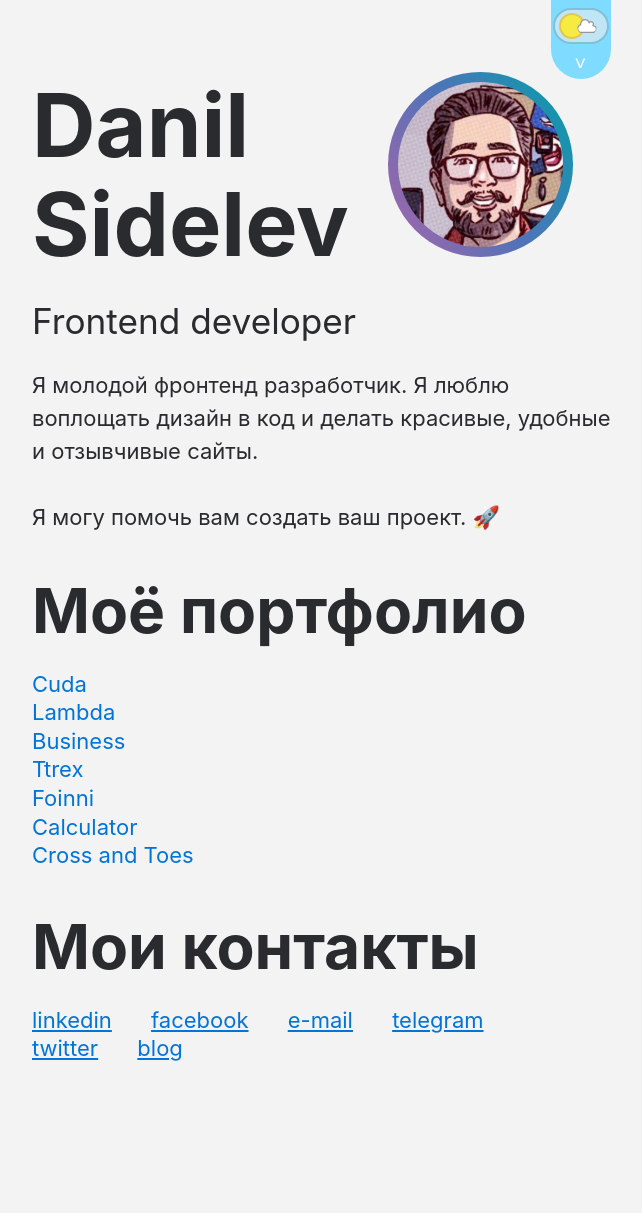
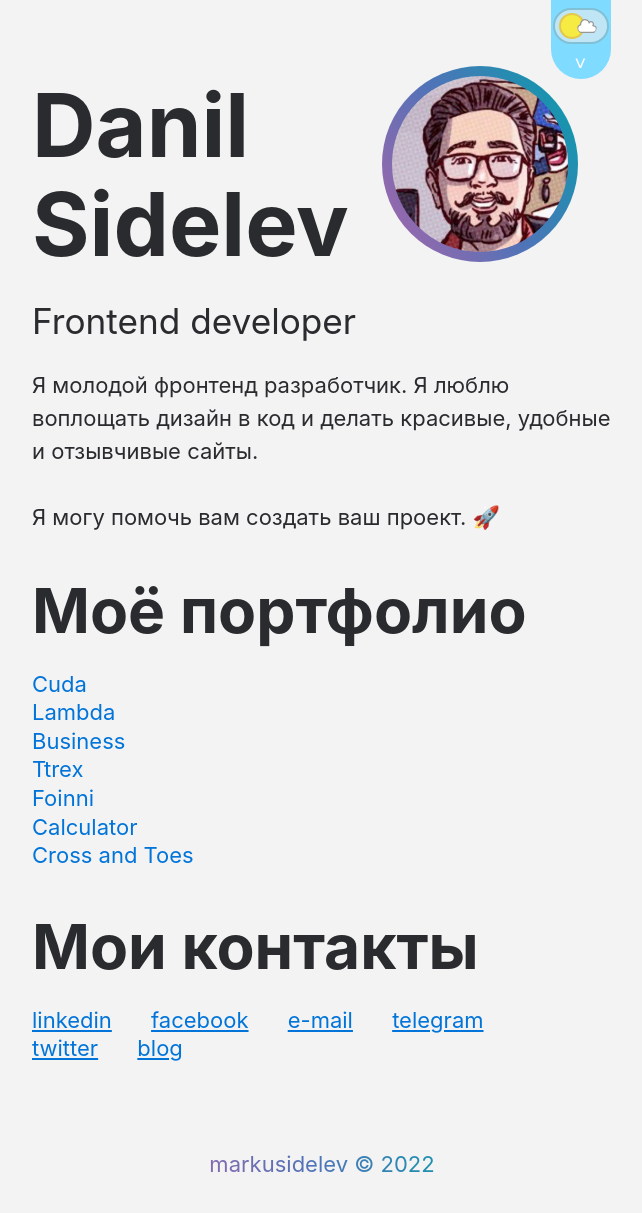
Before and after one commit to markusidelev/markusidelev.github.io, a PHP site: page / in a window 1280 px wide. Shown: the whole page, without its empty margins (318-960 px from the left). Run offline with PHP 8.4, Linux system fonts and the light colour scheme.

Commit message:
minor fixes

```diff
--- a/assets/css/style.css
+++ b/assets/css/style.css
@@ -185,7 +185,7 @@
   }
 }
 .author a p {
-  background: rainbow(to right, #f79533, #f37055, #ef4e7b, #a166ab, #5073b8, #1098ad, #07b39b, #6fba82);
+  background: linear-gradient(60deg, #f79533, #f37055, #ef4e7b, #a166ab, #5073b8, #1098ad, #07b39b, #6fba82);
   background-size: 200% 200%;
   animation: animated_gradient 2s ease-in-out infinite;
   background-clip: text;
@@ -193,17 +193,6 @@
   color: rgba(0, 0, 0, 0);
 }
 
-@keyframes rainbow {
-  0% {
-    background-position: left;
-  }
-  50% {
-    background-position: right;
-  }
-  100% {
-    background-position: left;
-  }
-}
 * {
   box-sizing: border-box;
 }
@@ -295,7 +284,7 @@
 .profile_img__container {
   margin-left: 5%;
   position: relative;
-  height: 7.5rem;
+  height: 8rem;
   margin: 0 auto;
 }
 
--- a/assets/sass/_gradient.scss
+++ b/assets/sass/_gradient.scss
@@ -37,20 +37,11 @@
 .author
     a
         p {
-        background: rainbow(to right, $main_gradient);
+        background: linear-gradient(60deg, $main_gradient);
         background-size: 200% 200%;
         animation: animated_gradient 2s ease-in-out infinite;
         background-clip: text;
         -webkit-background-clip:text;
         color:rgba(0,0,0,0);
 
-        // text-align:center;
-        // transition: color .2s ease-in-out;
-
         }
-
-        @keyframes rainbow {
-            0%{background-position:left}
-            50%{background-position:right}
-            100%{background-position:left}
-          }
--- a/assets/sass/style.sass
+++ b/assets/sass/style.sass
@@ -86,7 +86,7 @@
 .profile_img__container
     margin-left: 5%
     position: relative
-    height: 7.5rem
+    height: 8rem
     margin: 0 auto
 
 
```
Also changed, not shown: 1 other file.
